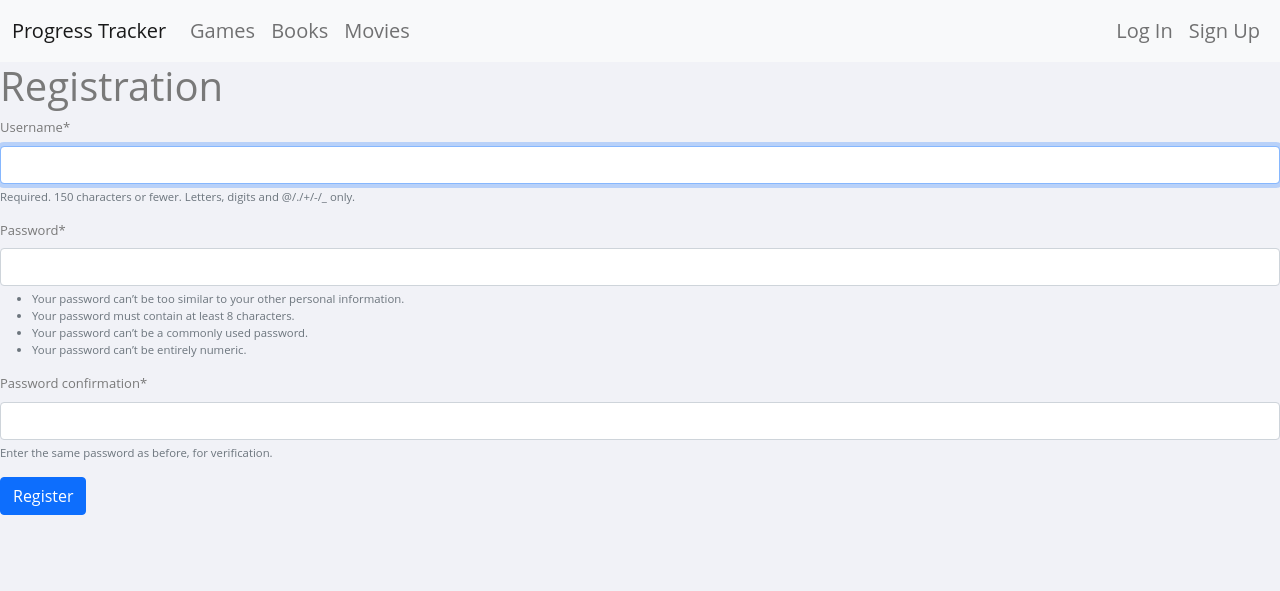
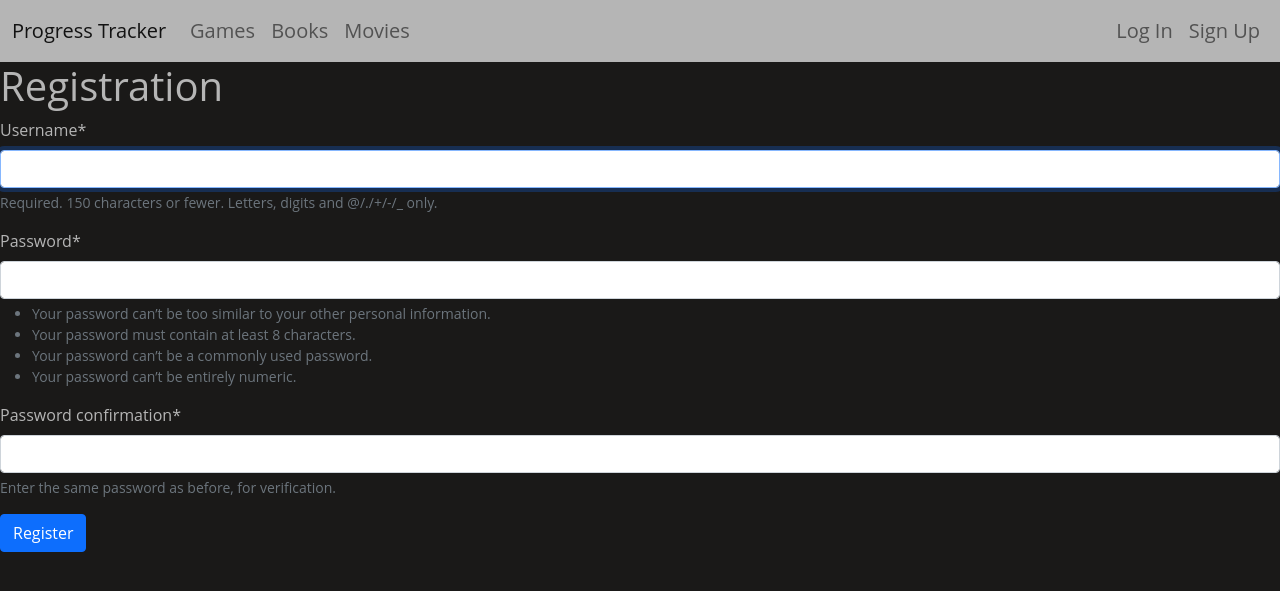
Before and after one commit to dimashevchukk/ProgressTracker, a Django app: page /accounts/registration/ in a window 1280 px wide. Shown: the top 591 px of the page. Run offline with Django 5.2, Linux system fonts and the light colour scheme; some libraries are stand-ins or nearby versions.

```diff
--- a/static/css/styles.css
+++ b/static/css/styles.css
@@ -1,12 +1,13 @@
 body {
-    color: #797979;
-    background: #f1f2f7;
+    color: #b5b5b5;
+    background: #1a1918;
     font-family: 'Open Sans', sans-serif;
-    padding: 0px !important;
-    margin: 0px !important;
-    font-size: 13px;
-    text-rendering: optimizeLegibility;
-    -webkit-font-smoothing: antialiased;
+    padding: 0;
+    margin: 0;
+}
+
+.navbar {
+    background: #b5b5b5;
 }
 
 .nav-link {
--- a/templates/includes/navbar.html
+++ b/templates/includes/navbar.html
@@ -1,4 +1,4 @@
-<nav class="navbar navbar-expand-lg navbar-light bg-light">
+<nav class="navbar navbar-expand-lg navbar-light">
   <div class="container-fluid">
     <a class="navbar-brand" href="/">Progress Tracker</a>
     <button class="navbar-toggler" type="button" data-bs-toggle="collapse" data-bs-target="#navbarSupportedContent"
--- a/templates/registration/register.html
+++ b/templates/registration/register.html
@@ -4,11 +4,7 @@
 {% block content %}
   <h1>Registration</h1>
 
-	{% if form.errors %}
-		<p>Your username or password didn't match. Please try again.</p>
-	{% endif %}
-
-  <form action="{% url 'login' %}" method="post">
+  <form action="{% url 'register' %}" method="post">
     {% csrf_token %}
     {{ form|crispy }}
     <input type="submit" value="Register" class="btn btn-primary">
```
